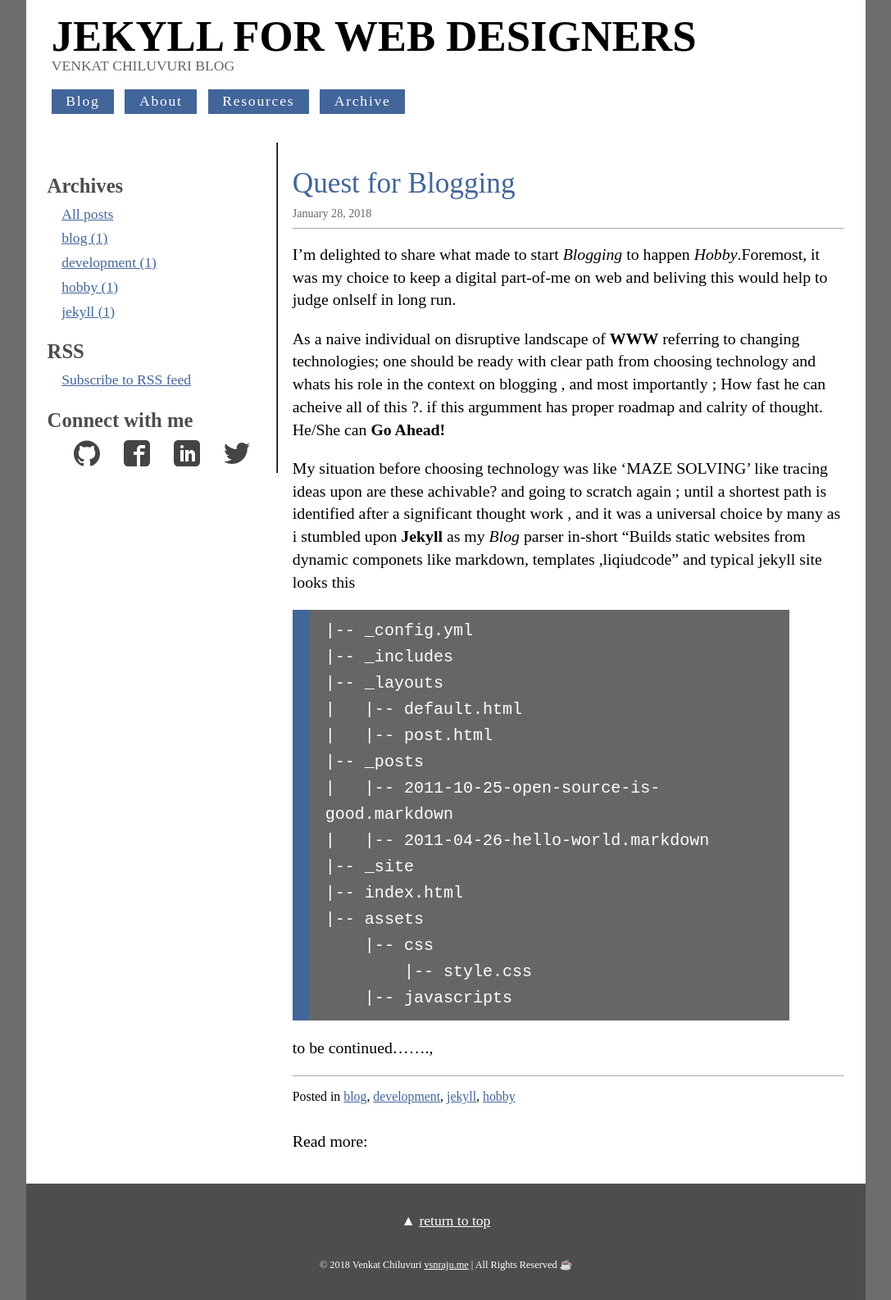
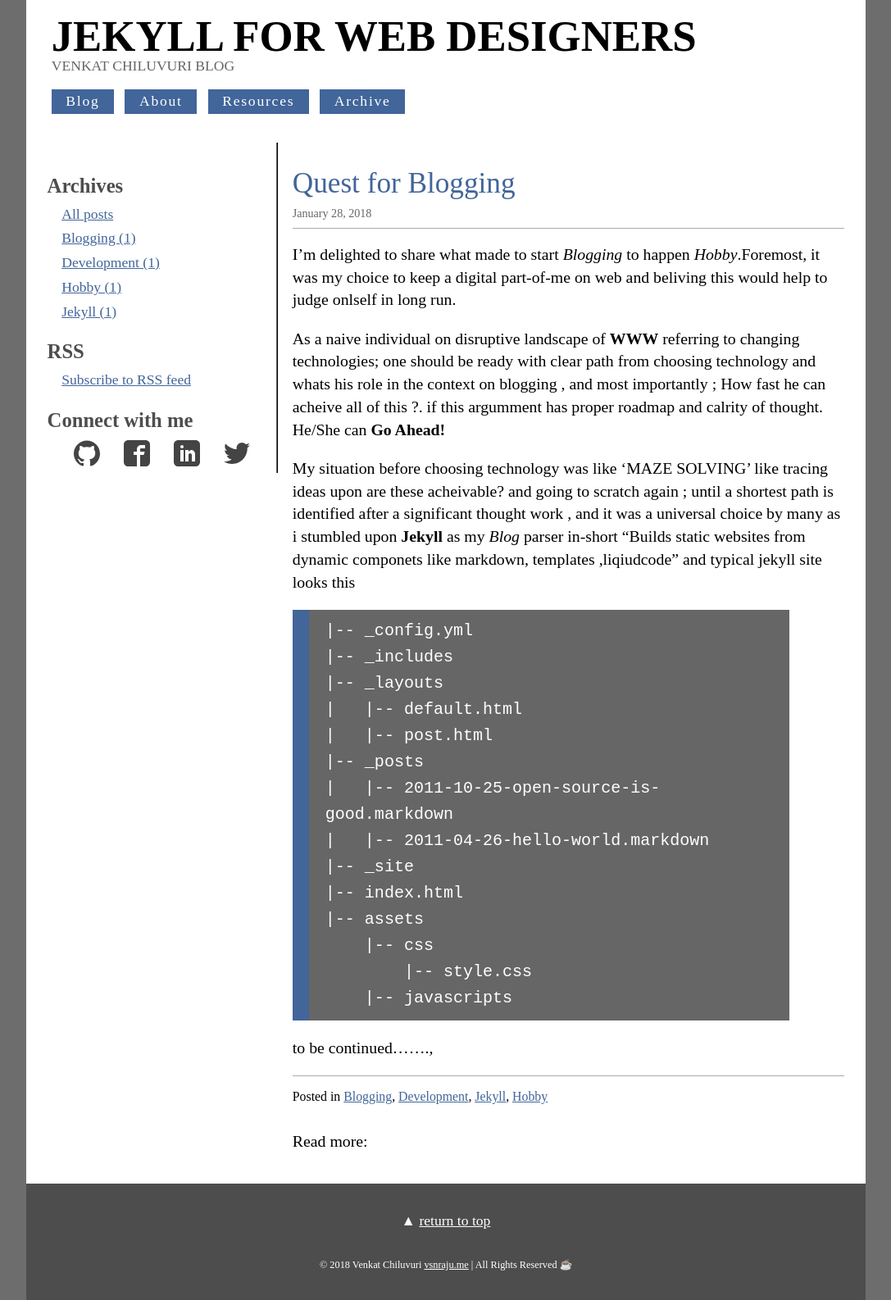
Before and after one commit to cvsnraju/cvsnraju.github.io, a Jekyll site: the page built from _posts/2018-01-27-Quest-for-Blog.md, in a window 1280 px wide. Shown: the whole page at 82% size, without its empty margins (96-1183 px from the left). Built offline with Jekyll 4.4.1, drawn with Linux system fonts in a browser that asks for light colours.

Commit message:
Update 2018-01-27-Quest-for-Blog.md

```diff
--- a/_posts/2018-01-27-Quest-for-Blog.md
+++ b/_posts/2018-01-27-Quest-for-Blog.md
@@ -1,14 +1,15 @@
 ---
 layout: post
 title:  "Quest for Blogging"
+author: venkatc
 date:   2018-01-28
-tags:  [blog, development ,jekyll, hobby ]
+tags:  [Blogging, Development, Jekyll, Hobby]
 ---
 I'm delighted to share what made to start  *Blogging* to happen *Hobby*.Foremost, it was my choice to keep a digital part-of-me on web and beliving this would help to judge onlself in long run.
 
 As a naive individual on disruptive landscape of **WWW**  referring to changing technologies; one should be ready with clear path from choosing technology and whats his role in the context on blogging , and most importantly ; How fast he can acheive all of this ?. if this argumment has proper roadmap and calrity of thought. He/She can **Go Ahead!**
 
-My situation before choosing technology was like 'MAZE SOLVING' like tracing ideas upon are these achivable? and going to scratch again ; until a shortest path is identified  after a significant thought work , and it was a universal choice by many as i stumbled upon **Jekyll** as my *Blog* parser in-short "Builds static websites from dynamic componets like markdown, templates ,liqiudcode" and typical jekyll site looks this
+My situation before choosing technology was like 'MAZE SOLVING' like tracing ideas upon are these acheivable? and going to scratch again ; until a shortest path is identified  after a significant thought work , and it was a universal choice by many as i stumbled upon **Jekyll** as my *Blog* parser in-short "Builds static websites from dynamic componets like markdown, templates ,liqiudcode" and typical jekyll site looks this
 ~~~
 |-- _config.yml
 |-- _includes
```
